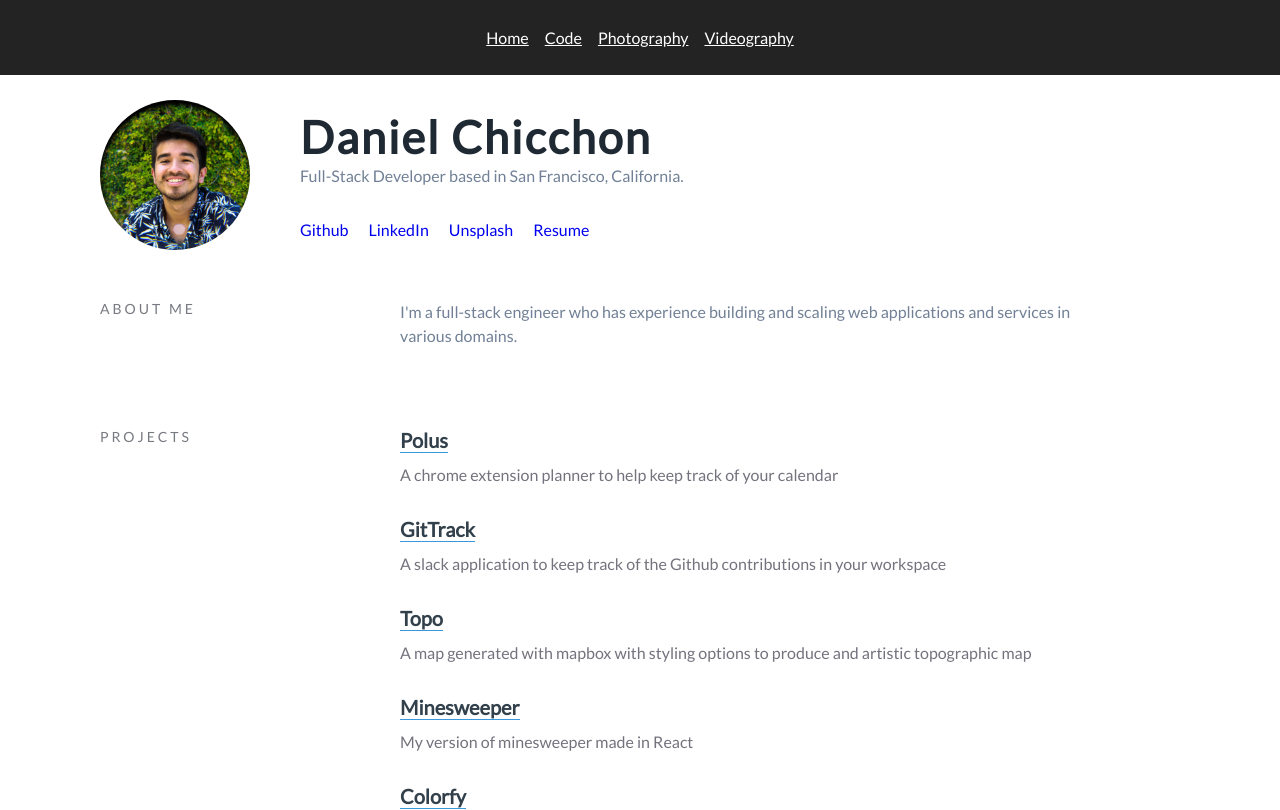
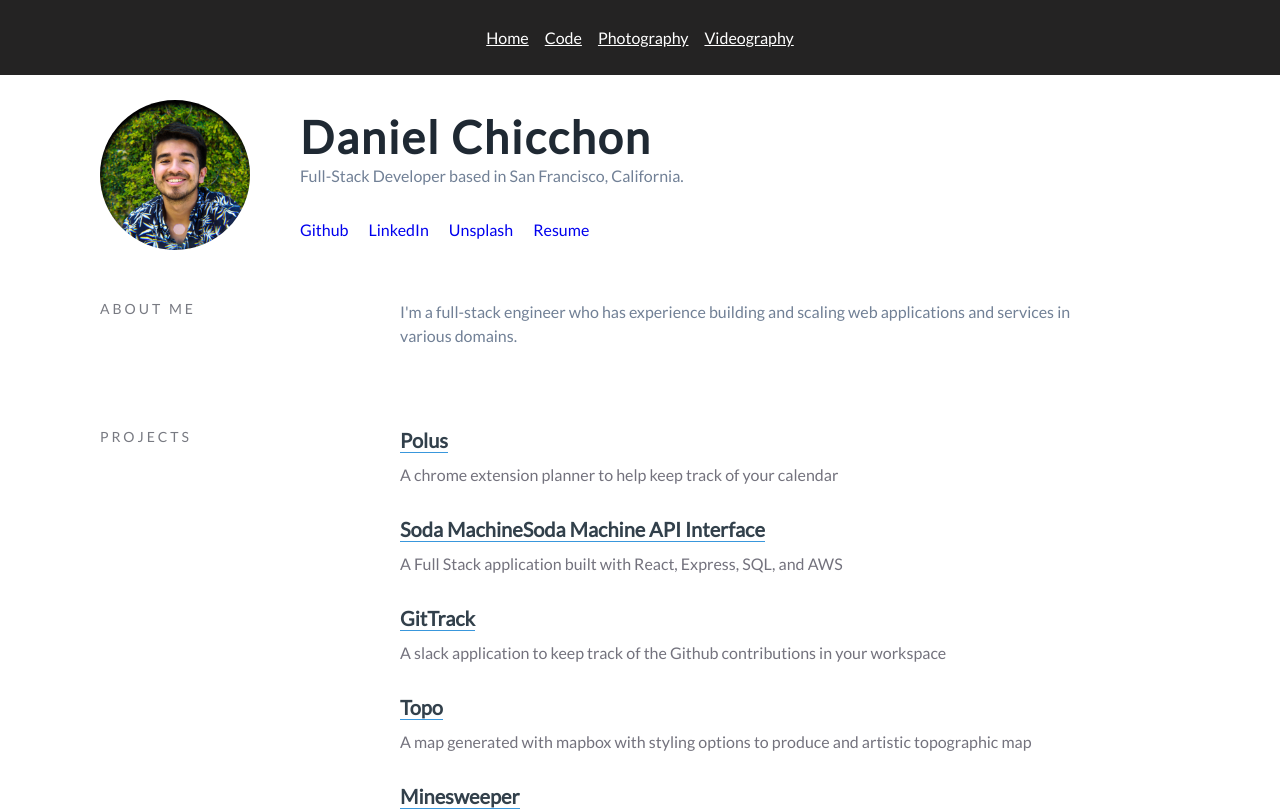
Before and after one commit to dchicchon/portfolio, a React (Create React App) app in the folder client/: page /code in a window 1280 px wide. Shown: the top 810 px of the page. Built offline with nearby package versions, Linux system fonts and the light colour scheme.

Commit message:
adding soda machine project

```diff
--- a/client/src/Pages/Main/Code/index.js
+++ b/client/src/Pages/Main/Code/index.js
@@ -91,6 +91,11 @@ const Code = () => {
               <p>
                 A chrome extension planner to help keep track of your calendar
               </p>
+            </div>
+            <div className="code-project-link">
+                <Link to="https://soda-machine-dchicchon.herokuapp.com/">Soda Machine</Link>
+                <Link to="https://soda-machine-server-dchicchon.herokuapp.com/">Soda Machine API Interface</Link>
+                <p>A Full Stack application built with React, Express, SQL, and AWS</p>
             </div>
             <div className="code-project-link">
               <Link to="/GitTrack">GitTrack</Link>
```
